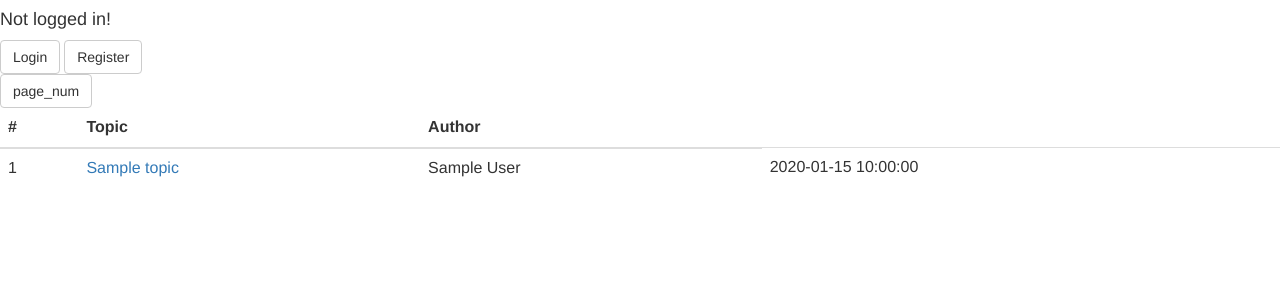
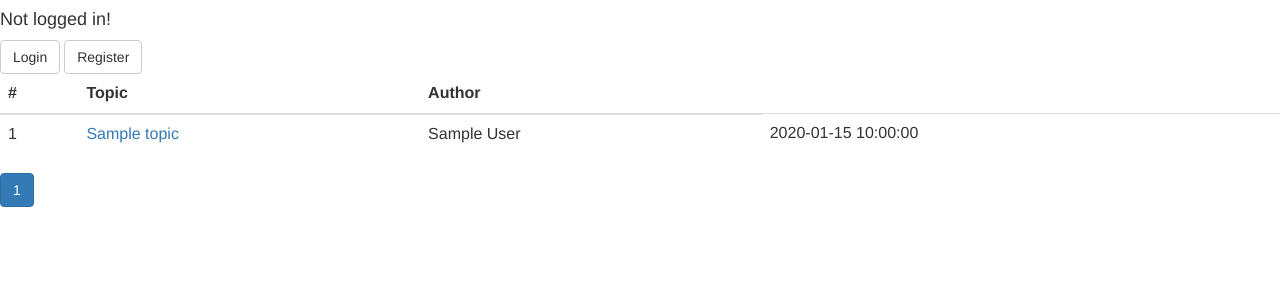
Before and after one commit to VayerMaking/rs-flask, a Flask app: page / in a window 1280 px wide. Shown: the top 300 px of the page. Run offline with Flask 2, Linux system fonts and the light colour scheme; tables that the repository leaves empty hold one stand-in row (values such as "Sample post"); some libraries are stand-ins or nearby versions.

Commit message:
Add pagination design

```diff
--- a/templates/index.html
+++ b/templates/index.html
@@ -26,17 +26,21 @@
 						<td>{{topic.timestamp}}</td>
 				</tr>
 			{% endfor %}
+	    </tbody>
+	  </table>
+	</div>
+    </header>
 			{% for page_num in topics.iter_pages(left_edge=1, right_edge=1) %}
 				{% if page_num %}
-					<a class="btn btn-default" href="{{ url_for('index', page=page_num)}}">page_num</a>
+					{% if page_num == topics.page %}
+						<a class="btn btn-primary" href="{{ url_for('index', page=page_num)}}">{{ page_num }}</a>
+					{% else %}
+						<a class="btn btn-default" href="{{ url_for('index', page=page_num)}}">{{ page_num }}</a>
+					{% endif %}
 				{% else %}
 					...
 				{% endif %}
 			{% endfor %}
-	    </tbody>
-	  </table>
-	</div>
-    </header>
  </body>
  {% endblock %}
 </html>
```
